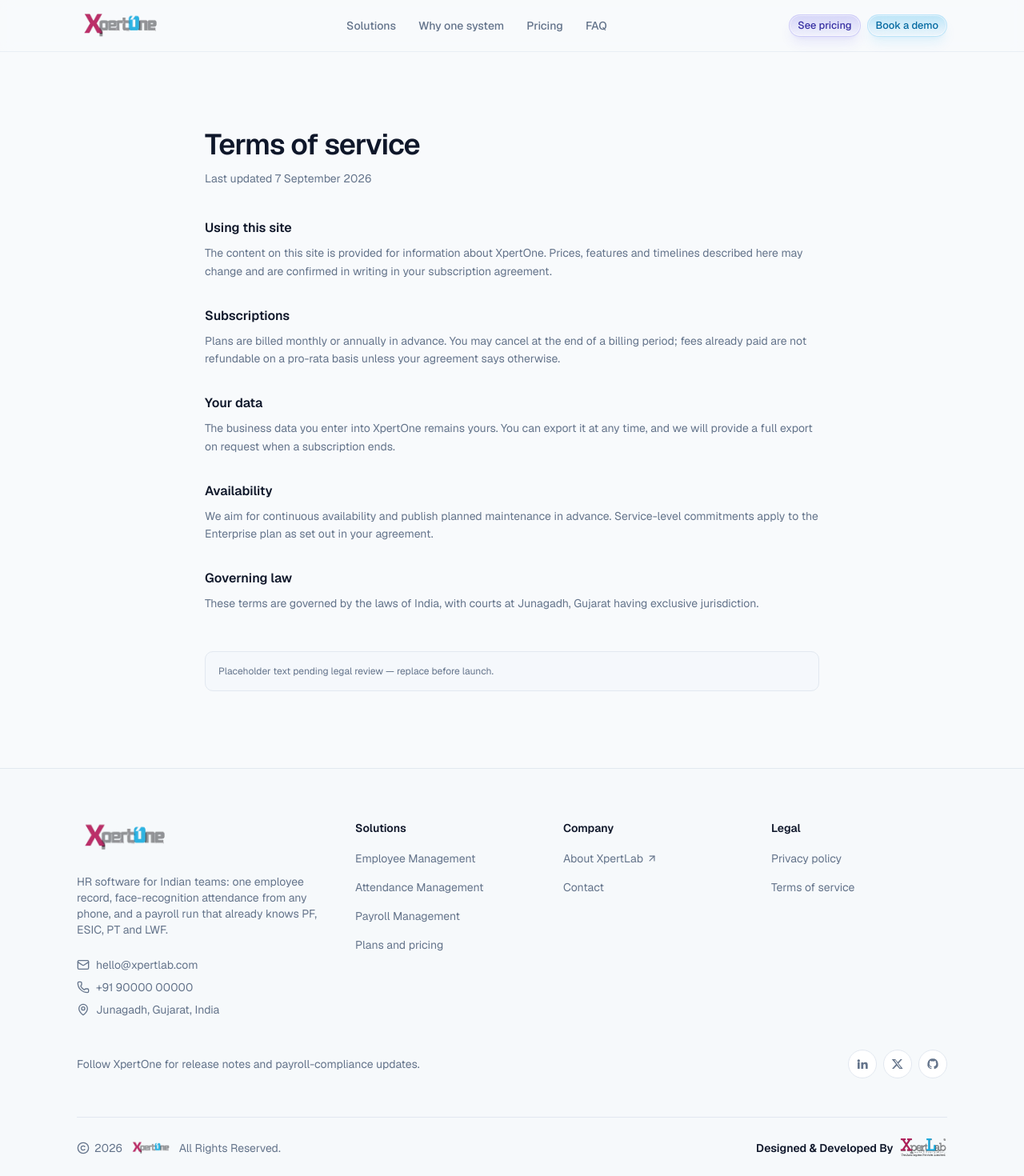
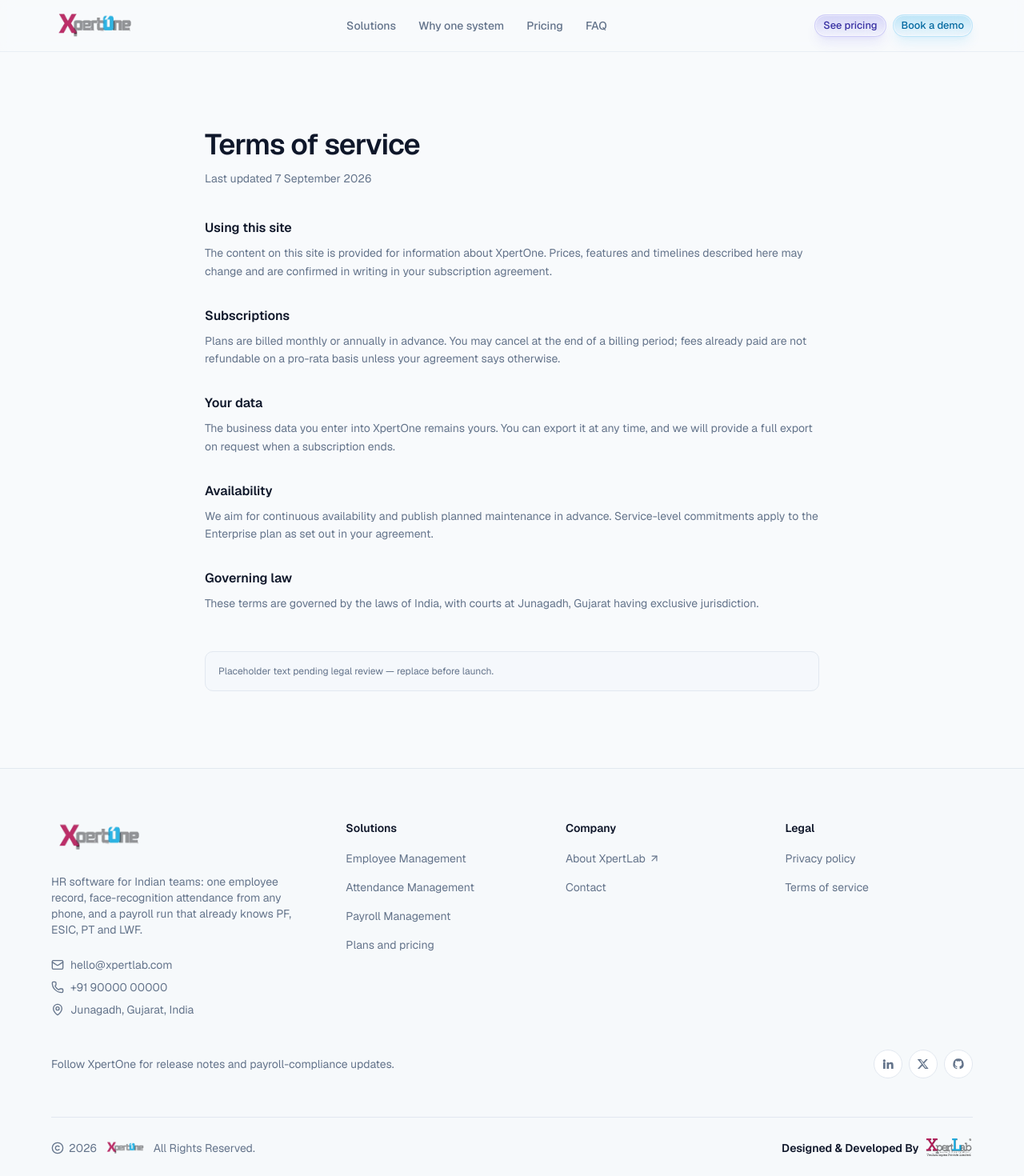
Before and after one commit to XLNaruto/landing-xpert-one, a Next.js app: page /terms in a window 1280 px wide. Shown: the top 1470 px of the page at 80% size. Built offline with nearby package versions, Linux system fonts and the light colour scheme; no server answers.

Commit message:
feat: enhance responsive layout for sections, footer, header, and testimonial carousel

```diff
--- a/src/app/globals.css
+++ b/src/app/globals.css
@@ -213,10 +213,15 @@
   /* `scroll-mt-*` keeps an anchored section clear of the sticky header
      (h-14 on mobile, h-16 from `md:` up) rather than under it. */
   .section {
-    @apply w-full scroll-mt-20 px-5 py-16 md:scroll-mt-24 md:px-8 md:py-24;
+    @apply w-full scroll-mt-20 px-5 py-16 md:scroll-mt-24 md:px-8 md:py-24 lg:px-12 xl:px-16;
   }
+  /* Fluid up to `2xl`: the content column grows with the viewport instead of
+     leaving wide empty gutters on laptop screens. From `2xl` up it stops
+     growing and centres, so ultra-wide monitors get a bounded, readable
+     column rather than stretched-out sections. Header, footer and the
+     testimonial carousel repeat this width so everything stays aligned. */
   .section-inner {
-    @apply mx-auto w-full max-w-6xl;
+    @apply mx-auto w-full 2xl:max-w-[90rem];
   }
   /* Section headers are centred by default; a split layout that needs a
      left-aligned header overrides with `text-left` (and `mx-0` on the lead). */
--- a/src/components/layout/footer.tsx
+++ b/src/components/layout/footer.tsx
@@ -9,7 +9,7 @@ import { site } from "@/content/site"
 export function Footer() {
   return (
     <footer className="border-t border-border bg-muted/30">
-      <div className="mx-auto w-full max-w-6xl px-5 py-12 md:px-8 md:py-16">
+      <div className="mx-auto w-full px-5 py-12 md:px-8 md:py-16 lg:px-12 xl:px-16 2xl:max-w-[90rem]">
         <div className="grid gap-10 md:grid-cols-[1.4fr_repeat(3,1fr)]">
           <div>
             <Logo className="h-9 md:h-11" />
--- a/src/components/layout/header.tsx
+++ b/src/components/layout/header.tsx
@@ -8,7 +8,7 @@ import { navLinks } from "@/content/nav"
 export function Header() {
   return (
     <header className="sticky top-0 z-40 w-full border-b border-border/70 bg-background/85 backdrop-blur supports-[backdrop-filter]:bg-background/70">
-      <div className="mx-auto flex h-14 w-full max-w-6xl items-center justify-between px-5 md:h-16 md:px-8">
+      <div className="mx-auto flex h-14 w-full items-center justify-between px-5 md:h-16 md:px-8 lg:px-12 xl:px-16 2xl:max-w-[90rem]">
         <Logo priority />
 
         <nav className="hidden items-center gap-1 md:flex">
--- a/src/components/ui/testimonial-carousel.tsx
+++ b/src/components/ui/testimonial-carousel.tsx
@@ -71,11 +71,11 @@ export function TestimonialCarousel({ items }: { items: Testimonial[] }) {
     "grid size-10 cursor-pointer place-items-center rounded-full border border-border bg-card text-foreground shadow-xs transition-all outline-none hover:-translate-y-px hover:border-brand/40 hover:text-brand hover:shadow-md focus-visible:ring-3 focus-visible:ring-ring/50"
 
   return (
-    /* Wider than the `max-w-6xl` content column but still bounded — a
+    /* Slightly wider than the `.section-inner` column but still bounded — a
        full-bleed track ran to the window edge and the trailing card looked
        clipped by the browser rather than the layout. */
     <div
-      className="mx-auto w-full max-w-7xl px-5 md:px-8"
+      className="mx-auto w-full px-5 md:px-8 lg:px-12 2xl:max-w-[100rem]"
     >
       <Swiper
         /* Re-initialise once the padded slides arrive — Swiper reads the
```
